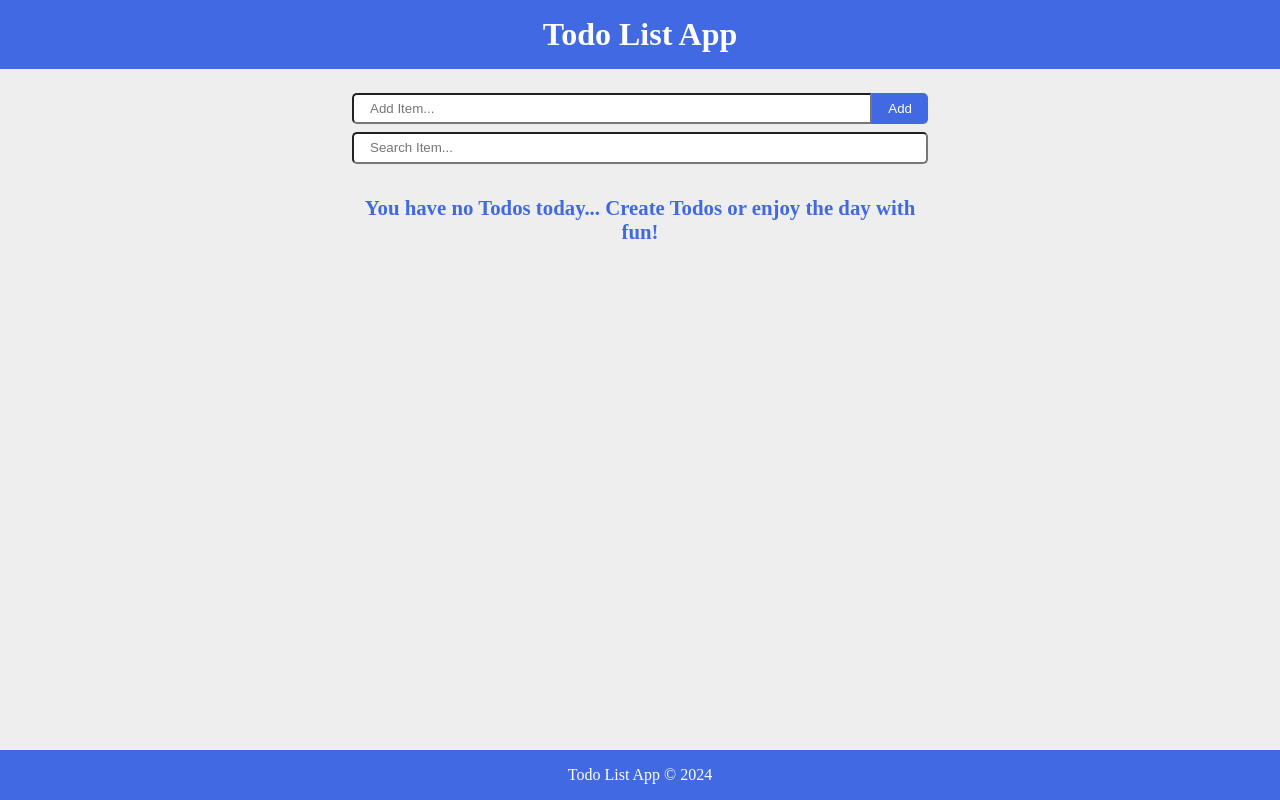
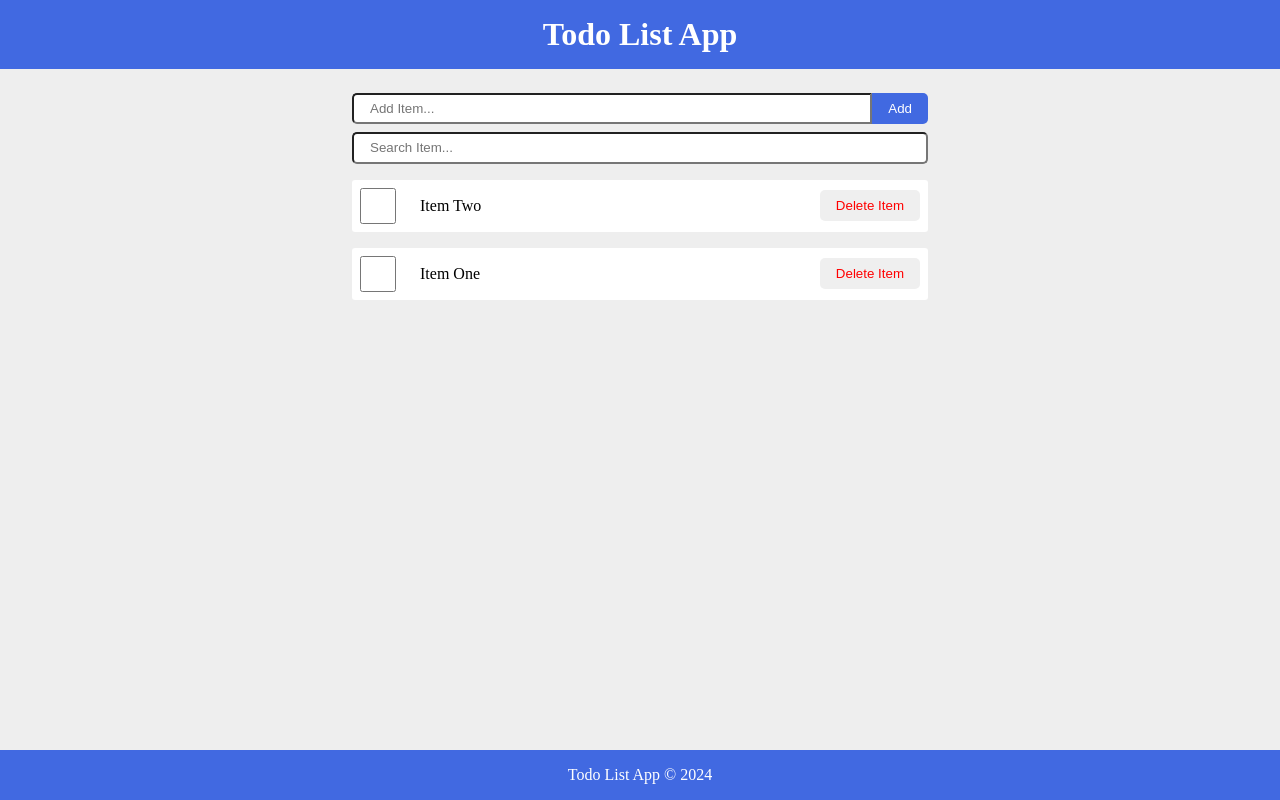
Before and after one commit to AmoroBG/react-todolist-app-v0.3, a React (Vite) app: page / in a window 1280 px wide. Built offline with nearby package versions, Linux system fonts and the light colour scheme; data requests are answered from the project's data file.

Commit message:
Add useEffect to fetch items from api

```diff
--- /dev/null
+++ b/data/db.json
@@ -0,0 +1,6 @@
+{
+    "items":[
+        {"id":1, "checked":false, "item":"Item One"},
+         {"id":2, "checked":false, "item":"Item Two"}
+    ]
+}
--- a/src/App.jsx
+++ b/src/App.jsx
@@ -1,14 +1,34 @@
-import { useState } from "react";
+import { useEffect, useState } from "react";
 import Footer from "./components/Footer";
 import Header from "./components/Header";
 import Main from "./components/Main";
 
 function App() {
-  const [items, setItems] = useState(
-    JSON.parse(localStorage.getItem("Daily Todos")) || []
-  );
+  const API_URL = "http://localhost:3500/items";
+
+  const [items, setItems] = useState([]);
   const [search, setSearch] = useState("");
   const [newItem, setNewItem] = useState("");
+  const [fetchError, setFetchError] = useState(null);
+  const [isLoading, setIsLoading] = useState(true);
+
+  useEffect(() => {
+    const fetchItems = async () => {
+      try {
+        const response = await fetch(API_URL);
+        console.log(response);
+        if (!response.ok) throw Error("Could not receive expected data");
+        const data = await response.json();
+        setItems(data);
+        setFetchError(null);
+      } catch (err) {
+        setFetchError(err.message);
+      } finally {
+        setIsLoading(false);
+      }
+    };
+    fetchItems();
+  }, []);
 
   const handleCheck = (id) => {
     const listItems = items.map((item) =>
@@ -50,6 +70,8 @@ function App() {
         newItem={newItem}
         setNewItem={setNewItem}
         handleSubmit={handleSubmit}
+        fetchError={fetchError}
+        isLoading={isLoading}
       />
       <Footer heading="Todo List App" />
     </div>
--- a/src/components/Main.jsx
+++ b/src/components/Main.jsx
@@ -12,9 +12,37 @@ const Main = ({
   newItem,
   setNewItem,
   handleSubmit,
+  fetchError,
+  isLoading,
 }) => {
   return (
     <main>
+      {isLoading && (
+        <p
+          style={{
+            fontWeight: "bold",
+            color: "royalblue",
+            textAlign: "center",
+            margin: "5rem 2rem",
+          }}
+        >
+          Loading Items...
+        </p>
+      )}
+      {!isLoading && fetchError && (
+        <p
+          style={{
+            fontWeight: "bold",
+            color: "red",
+            textAlign: "center",
+            margin: "5rem 2rem",
+          }}
+        >
+          Error: {fetchError}{" "}
+        </p>
+      )}
+      {!isLoading && !fetchError && (
+        <>
           <AddItem
             handleSubmit={handleSubmit}
             newItem={newItem}
@@ -45,6 +73,8 @@ const Main = ({
               You have no Todos today... Create Todos or enjoy the day with fun!
             </p>
           )}
+        </>
+      )}
     </main>
   );
 };
```
Also changed, not shown: src/apiRequest.jsx (added, +11 -0 lines). Lines whose indentation alone changed are shown as unchanged.
